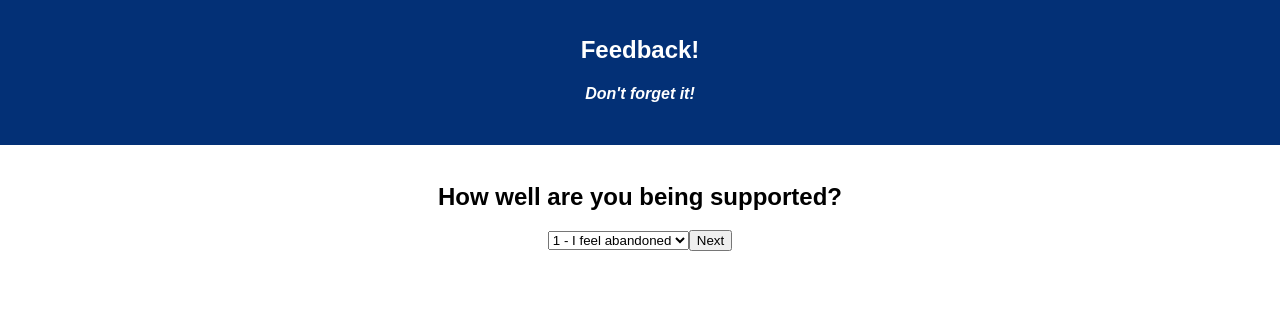
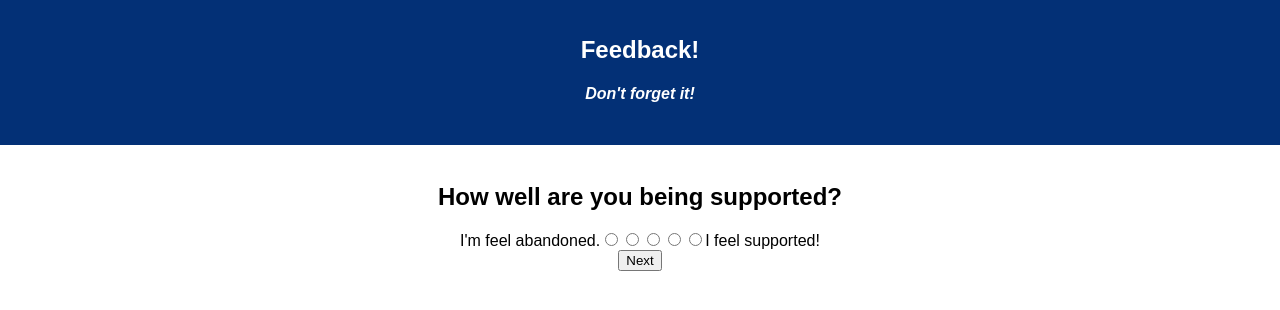
Before and after one commit to mjlynch2/redux-feedback-loop, a React (Create React App) app: page /#/support in a window 1280 px wide. Shown: the top 310 px of the page. Built offline with nearby package versions, Linux system fonts and the light colour scheme.

Commit message:
clear redux state when 'submit new feedback' button is clicked; change select inputs to radio inputs

```diff
--- a/src/components/Feeling/Feeling.js
+++ b/src/components/Feeling/Feeling.js
@@ -23,11 +23,11 @@ class Feeling extends Component {
                 <h2>How are you feeling today?</h2>
                 <span>
                     I'm very stressed.
-                    <input type="radio" name="type" value="1" onChange={(event) => this.handleChange(event)} />
-                    <input type="radio" name="type" value="2" onChange={(event) => this.handleChange(event)} />
-                    <input type="radio" name="type" value="3" onChange={(event) => this.handleChange(event)} />
-                    <input type="radio" name="type" value="4" onChange={(event) => this.handleChange(event)} />
-                    <input type="radio" name="type" value="5" onChange={(event) => this.handleChange(event)} />
+                    <input type="radio" name="type" value={1} onChange={(event) => this.handleChange(event)} />
+                    <input type="radio" name="type" value={2} onChange={(event) => this.handleChange(event)} />
+                    <input type="radio" name="type" value={3} onChange={(event) => this.handleChange(event)} />
+                    <input type="radio" name="type" value={4} onChange={(event) => this.handleChange(event)} />
+                    <input type="radio" name="type" value={5} onChange={(event) => this.handleChange(event)} />
                     I'm feeling great!
                 </span>
                 <br/>
--- a/src/components/Review/Review.js
+++ b/src/components/Review/Review.js
@@ -15,14 +15,14 @@ class Review extends Component {
     }
 
     render() {
-        const { feeling, understanding, support, comment } = this.props.reduxState.feedbackReducer;
+        const { feeling, understanding, support, comments } = this.props.reduxState.feedbackReducer;
         return (
             <div>
                 <h2>Review Your Feedback</h2>
                 <p>Feeling: {feeling}</p>
                 <p>Understanding: {understanding}</p>
                 <p>Support: {support}</p>
-                <p>Comment: {comment}</p>
+                <p>Comments: {comments}</p>
                 <button id="nextButton" onClick={this.handleClick}>Submit</button>
             </div>
         )
--- a/src/components/Support/Support.js
+++ b/src/components/Support/Support.js
@@ -16,13 +16,16 @@ class Support extends Component {
         return (
             <div>
                 <h2>How well are you being supported?</h2>
-                <select onChange={this.handleChange}>
-                    <option value="1">1 - I feel abandoned</option>
-                    <option value="2">2</option>
-                    <option value="3">3</option>
-                    <option value="4">4</option>
-                    <option value="5">5 - I feel supported!</option>
-                </select>
+                <span>
+                    I'm feel abandoned.
+                    <input type="radio" name="type" value={1} onChange={(event) => this.handleChange(event)} />
+                    <input type="radio" name="type" value={2} onChange={(event) => this.handleChange(event)} />
+                    <input type="radio" name="type" value={3} onChange={(event) => this.handleChange(event)} />
+                    <input type="radio" name="type" value={4} onChange={(event) => this.handleChange(event)} />
+                    <input type="radio" name="type" value={5} onChange={(event) => this.handleChange(event)} />
+                    I feel supported!
+                </span>
+                <br />
                 <button id="nextButton" onClick={this.handleClick}>Next</button>
             </div>
         )
--- a/src/components/Thanks/Thanks.js
+++ b/src/components/Thanks/Thanks.js
@@ -8,7 +8,8 @@ class Thanks extends Component {
     }
 
     handleNewFeedback = () => {
-        this.setState({redirectHome: true})
+        this.props.dispatch({type: 'CLEAR_FEEDBACK'});
+        this.setState({redirectHome: true});
     }
 
     render() {
--- a/src/components/Understanding/Understanding.js
+++ b/src/components/Understanding/Understanding.js
@@ -16,13 +16,16 @@ class Understanding extends Component {
         return (
             <div>
                 <h2>How well are you understanding the content?</h2>
-                <select onChange={this.handleChange}>
-                    <option value="1">1 - I'm totally lost</option>
-                    <option value="2">2</option>
-                    <option value="3">3 - I'm getting there</option>
-                    <option value="4">4</option>
-                    <option value="5">5 - I've got this!</option>
-                </select>
+                <span>
+                    I'm totally lost.
+                    <input type="radio" name="type" value={1} onChange={(event) => this.handleChange(event)} />
+                    <input type="radio" name="type" value={2} onChange={(event) => this.handleChange(event)} />
+                    <input type="radio" name="type" value={3} onChange={(event) => this.handleChange(event)} />
+                    <input type="radio" name="type" value={4} onChange={(event) => this.handleChange(event)} />
+                    <input type="radio" name="type" value={5} onChange={(event) => this.handleChange(event)} />
+                    I've got this!
+                </span>
+                <br />
                 <button id="nextButton" onClick={this.handleClick}>Next</button>
             </div>
         )
--- a/src/index.js
+++ b/src/index.js
@@ -19,6 +19,8 @@ const feedbackReducer = (state = feedback, action) => {
     switch (action.type) {
         case 'SET_FEEDBACK':
             return {...state, [action.keyName]: action.payload};
+        case 'CLEAR_FEEDBACK':
+            return state = feedback;
         default:
             return state;
     }
```
